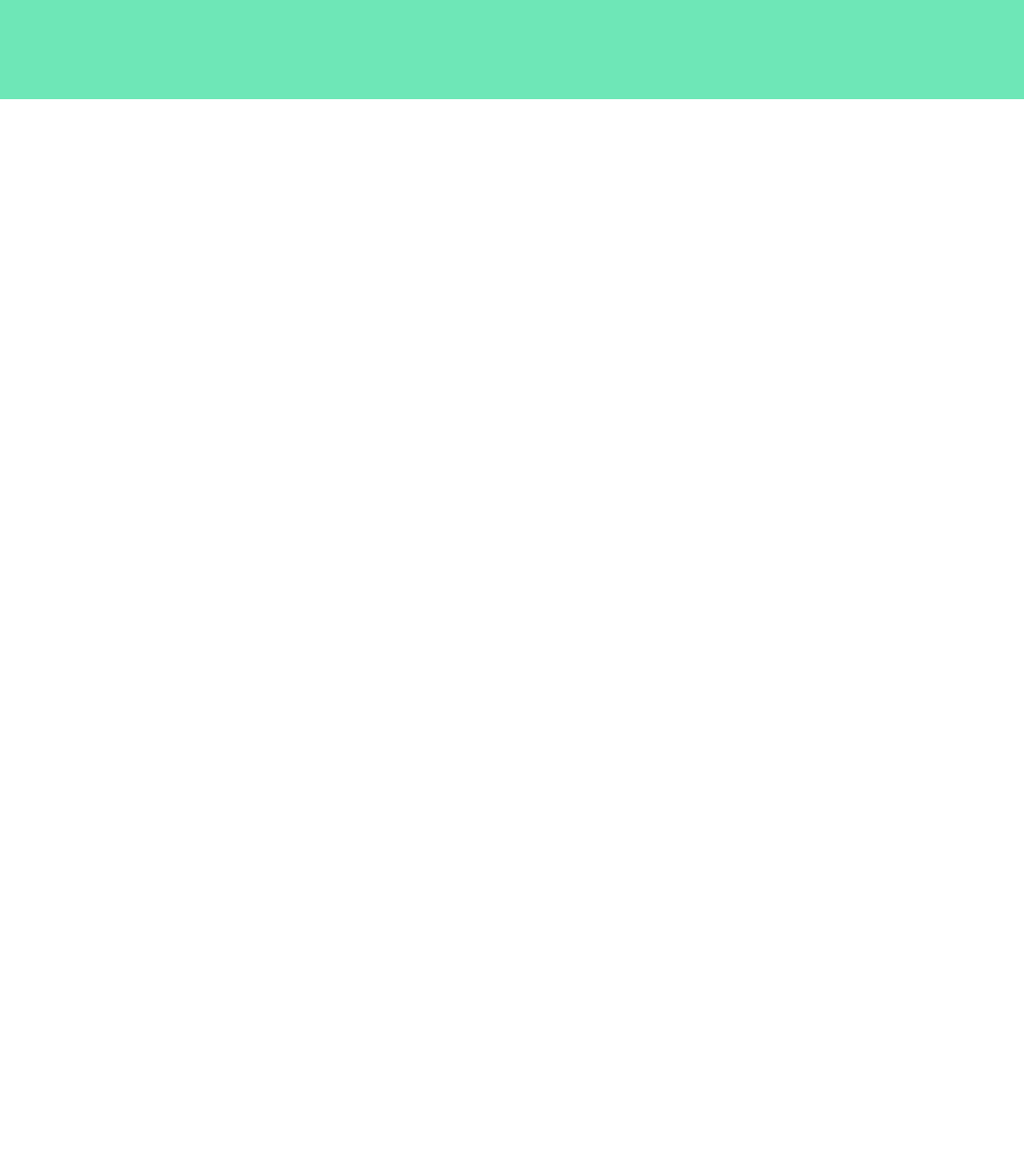
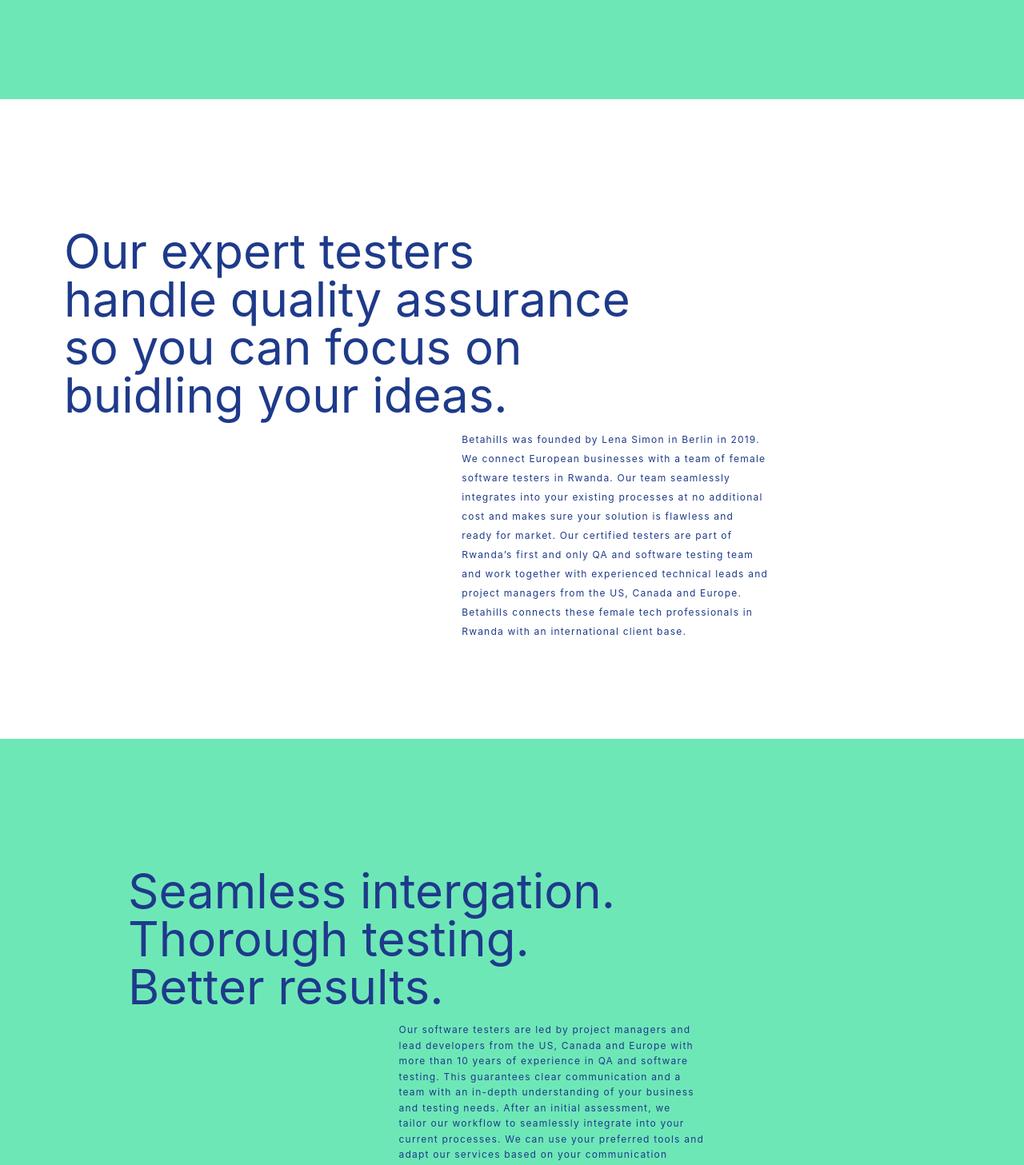
Before and after one commit to Kagorora/betahills, a React (Create React App) app: page / in a window 1280 px wide. Shown: the part 740-2197 px from the top of the page at 80% size. Before the commit the page ends 864 px from the top, so only its background shows below. Built offline with nearby package versions, Linux system fonts and the light colour scheme.

Commit message:
designed the home page && information page

```diff
--- a/src/App.js
+++ b/src/App.js
@@ -1,13 +1,17 @@
 import { React } from 'react';
 import Header from './components/Header.js'
 import Home from './components/Home.js';
+import Information from './components/Information.js';
+import Seamlessly from './components/Seamless.js';
 
 const App = () => {
   return (
-    <>
+    <div>
     <Header />
     <Home />
-    </>
+    <Information />
+    <Seamlessly />
+    </div>
   )
 }
 
--- /dev/null
+++ b/src/components/Information.js
@@ -0,0 +1,31 @@
+import React from 'react';
+
+const Information = () => {
+    return (
+        <div className="bg-white h-screen w-full">
+            <div className="pt-40 text-blue-900 text-6xl mb-3.5 pl-20 pr-20">
+            <p>
+                  Our expert testers<br></br>
+                  handle quality assurance<br></br> so you can focus on<br></br> buidling your ideas.</p>
+            </div>
+
+            <div className="float-right pl-20 pr-20 text-xs text-blue-900 mr-60 tracking-widest leading-loose">
+                <p>
+                Betahills was founded by Lena Simon in Berlin in 2019.<br></br>
+                We connect European businesses with a team of female <br></br>
+                software testers in Rwanda. Our team seamlessly<br></br>
+                integrates into your existing processes at no additional<br></br>
+                cost and makes sure your solution is flawless and<br></br>
+                ready for market. Our certified testers are part of <br></br>
+                Rwanda’s first and only QA and software testing team<br></br>
+                and work together with experienced technical leads and <br></br>
+                project managers from the US, Canada and Europe. <br></br>
+                Betahills connects these female tech professionals in <br></br>
+                Rwanda with an international client base.
+                </p>
+            </div>
+        </div>
+    )
+}
+
+export default Information;
--- /dev/null
+++ b/src/components/Seamless.js
@@ -0,0 +1,32 @@
+import { React } from 'react';
+
+const Seamlessly = () => {
+    return (
+        <div className="w-full h-screen bg-green-300 pl-20 pr-20">
+            <div className="pt-40 text-blue-900 text-6xl mb-3.5 pl-20 pr-20">
+                <p>
+                    Seamless intergation.<br></br>
+                  Thorough testing.<br></br> Better results.
+                </p>
+            </div>
+
+            <div className="float-right pl-20 pr-20 text-xs text-blue-900 mr-60 leading-relaxed	tracking-widest">
+                <p>
+                    Our software testers are led by project managers and <br></br>
+                    lead developers from the US, Canada and Europe with <br></br>
+                    more than 10 years of experience in QA and software <br></br>
+                    testing. This guarantees clear communication and a <br></br>
+                    team with an in-depth understanding of your business <br></br>
+                    and testing needs. After an initial assessment, we <br></br>
+                    tailor our workflow to seamlessly integrate into your <br></br>
+                    current processes. We can use your preferred tools and <br></br>
+                    adapt our services based on your communication <br></br>
+                    models, timeline, and more.<br></br>
+                </p>
+            </div>
+
+        </div>
+    )
+}
+
+export default Seamlessly;
```
